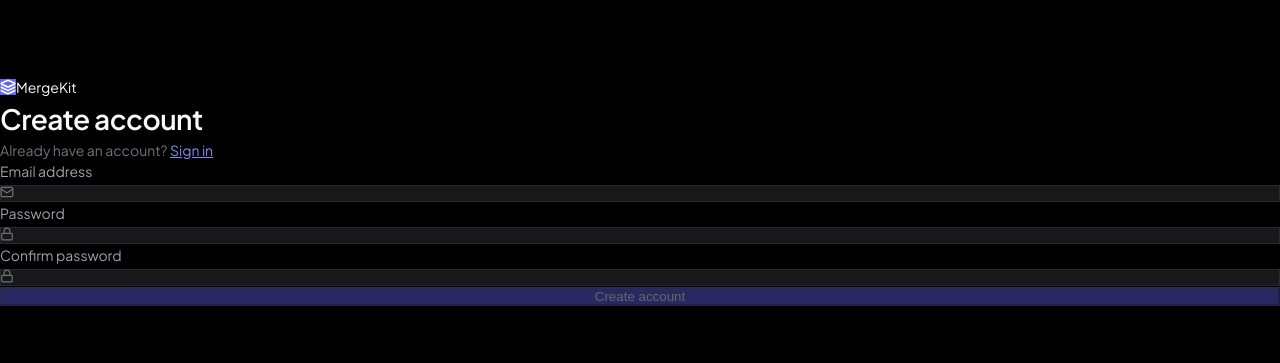
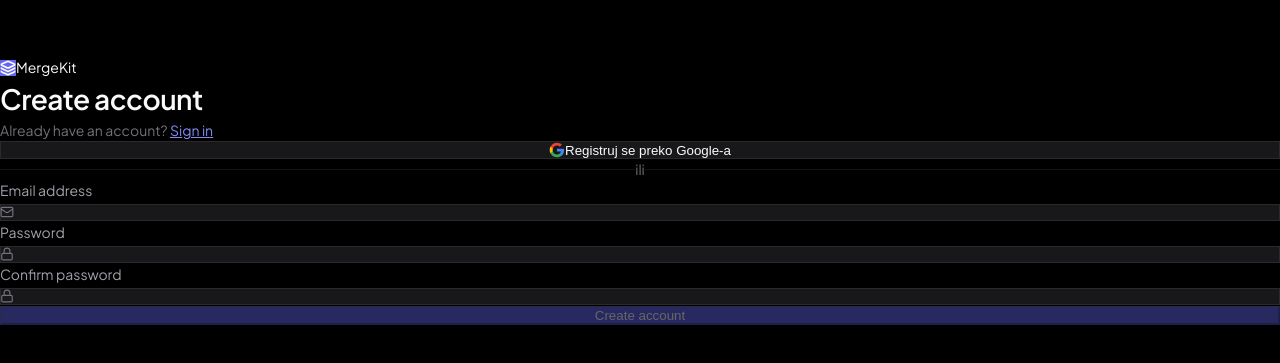
Before and after one commit to Bogdan-Danilovic/Sort-APP, a Next.js app: page /en/auth/register in a window 1280 px wide. Shown: the part 209-572 px from the top of the page. Built offline with nearby package versions, Linux system fonts and the light colour scheme; no server answers.

Commit message:
feat: Add Google OAuth to RegisterForm

```diff
--- a/components/auth/RegisterForm.tsx
+++ b/components/auth/RegisterForm.tsx
@@ -133,12 +133,59 @@
           {t('hasAccount')}{' '}
           <Link
             href={`/${locale}/auth/login`}
-            className="font-medium"
+            className="font-medium transition-colors"
             style={{ color: '#818cf8' }}
           >
             {t('login')}
           </Link>
         </p>
+
+        {/* Google OAuth */}
+        <button
+          type="button"
+          onClick={async () => {
+            await supabase.auth.signInWithOAuth({
+              provider: 'google',
+              options: {
+                redirectTo: `${process.env.NEXT_PUBLIC_APP_URL}/${locale}/auth/callback`,
+              },
+            });
+          }}
+          className="w-full flex items-center justify-center gap-3 px-4 py-2.5 rounded-lg text-sm font-medium transition-colors mb-4"
+          style={{
+            background: 'var(--bg-2)',
+            border: '1px solid var(--border)',
+            color: 'var(--text-1)',
+          }}
+        >
+          <svg width="16" height="16" viewBox="0 0 24 24">
+            <path
+              fill="#4285F4"
+              d="M22.56 12.25c0-.78-.07-1.53-.2-2.25H12v4.26h5.92c-.26 1.37-1.04 2.53-2.21 3.31v2.77h3.57c2.08-1.92 3.28-4.74 3.28-8.09z"
+            />
+            <path
+              fill="#34A853"
+              d="M12 23c2.97 0 5.46-.98 7.28-2.66l-3.57-2.77c-.98.66-2.23 1.06-3.71 1.06-2.86 0-5.29-1.93-6.16-4.53H2.18v2.84C3.99 20.53 7.7 23 12 23z"
+            />
+            <path
+              fill="#FBBC05"
+              d="M5.84 14.09c-.22-.66-.35-1.36-.35-2.09s.13-1.43.35-2.09V7.07H2.18C1.43 8.55 1 10.22 1 12s.43 3.45 1.18 4.93l2.85-2.22.81-.62z"
+            />
+            <path
+              fill="#EA4335"
+              d="M12 5.38c1.62 0 3.06.56 4.21 1.64l3.15-3.15C17.45 2.09 14.97 1 12 1 7.7 1 3.99 3.47 2.18 7.07l3.66 2.84c.87-2.6 3.3-4.53 6.16-4.53z"
+            />
+          </svg>
+          Registruj se preko Google-a
+        </button>
+
+        <div className="flex items-center gap-3 mb-4">
+          <div className="flex-1 h-px" style={{ background: 'var(--border)' }} />
+          <span className="text-xs" style={{ color: 'var(--text-3)' }}>
+            ili
+          </span>
+          <div className="flex-1 h-px" style={{ background: 'var(--border)' }} />
+        </div>
 
         <form onSubmit={handleRegister} className="space-y-3">
           {/* Email */}
```
